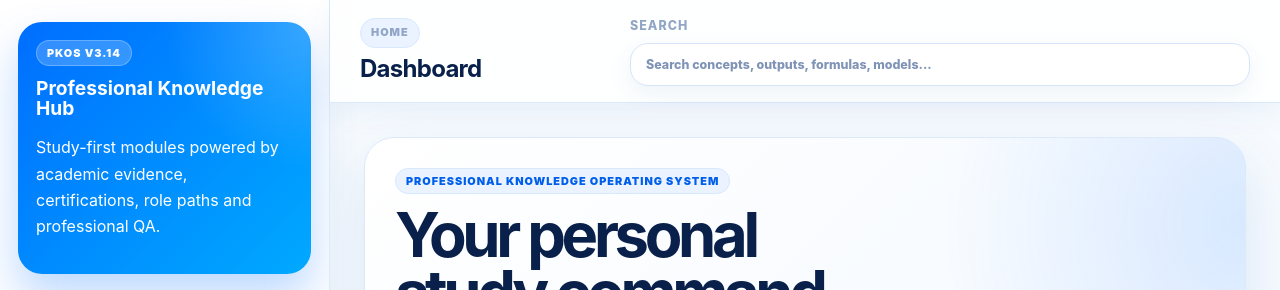
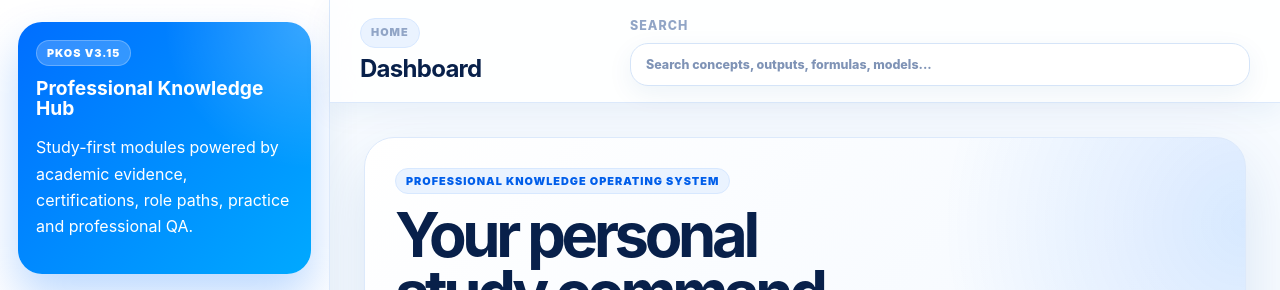
Before and after one commit to albertojrc/professional-knowledge-hub, a React (Vite) app: page / in a window 1280 px wide. Shown: the top 290 px of the page. Built offline with nearby package versions, Linux system fonts and the light colour scheme.

Commit message:
Add Practice Engine to sidebar

```diff
--- a/src/components/layout/Sidebar.tsx
+++ b/src/components/layout/Sidebar.tsx
@@ -27,6 +27,7 @@ const referenceNav: NavItem[] = [
   { id: 'knowledge-map', label: 'Knowledge Map', eyebrow: 'Connections', description: 'Map.', icon: 'KM' }
 ]
 const applicationNav: NavItem[] = [
+  { id: 'practice-engine', label: 'Practice Engine', eyebrow: 'Practice', description: 'Quizzes, cases and drills.', icon: 'PE' },
   { id: 'professional-scenarios', label: 'Professional Scenarios', eyebrow: 'Apply', description: 'Scenarios.', icon: 'SC' },
   { id: 'decision-playbooks', label: 'Decision Playbooks', eyebrow: 'Decide', description: 'Playbooks.', icon: 'DP' },
   { id: 'ml-models', label: 'ML Models', eyebrow: 'Machine Learning', description: 'ML models.', icon: 'ML' },
@@ -61,9 +62,9 @@ const navCatalog: NavItem[] = [...navItems, ...studyNav, ...referenceNav, ...app
 const groups = [
   { title: 'Study Modules', ids: ['dashboard', 'study-modules', 'data-science-analytics-study', 'finance-valuation-study', 'economics-markets-study', 'management-strategy-study', 'tools-platforms-study', 'banking-credit-risk-study', 'professional-certifications', 'global-search', 'knowledge-library', 'study-paths', 'learning-session', 'data-science', 'banking-finance', 'credit-risk', 'business-os'] as ViewId[] },
   { title: 'Reference & Cases', ids: ['formula-library', 'model-library', 'output-atlas', 'business-cases', 'knowledge-map'] as ViewId[] },
-  { title: 'Practice & Application', ids: ['professional-scenarios', 'decision-playbooks', 'ml-models', 'ml-graph-atlas'] as ViewId[] },
+  { title: 'Practice & Application', ids: ['practice-engine', 'professional-scenarios', 'decision-playbooks', 'ml-models', 'ml-graph-atlas'] as ViewId[] },
   { title: 'Evidence & QA', ids: ['source-command-center', 'academic-review-workspace', 'academic-file-registry', 'source-decision-board', 'promotion-queue', 'controlled-update-log', 'review-form-template', 'review-result-registry', 'source-governance-summary', 'source-pack-guide', 'source-batch-planner', 'material-inventory', 'course-area-map', 'evidence-expansion', 'source-coverage-qa', 'source-review-prep', 'source-review-execution', 'course-evidence', 'source-intake', 'intake-coverage-map', 'knowledge-factory', 'route-qa', 'phase-2-handoff', 'quality-review'] as ViewId[] }
 ]
 export function Sidebar({ activeView, onChangeView }: SidebarProps) {
-  return <aside className="sidebar"><div className="brand-panel"><span className="eyebrow">PKOS v3.14</span><h1>Professional Knowledge Hub</h1><p>Study-first modules powered by academic evidence, certifications, role paths and professional QA.</p></div>{groups.map((group) => <nav className="nav-group" key={group.title} aria-label={group.title}><div className="nav-title">{group.title}</div>{group.ids.map((id) => { const item = navCatalog.find((navItem) => navItem.id === id); if (!item) return null; return <button className={`nav-item ${activeView === id ? 'active' : ''}`} key={item.id} onClick={() => onChangeView(item.id)} type="button"><span className="nav-icon">{item.icon}</span><span><strong>{item.label}</strong><small>{item.eyebrow}</small></span></button> })}</nav>)}</aside>
+  return <aside className="sidebar"><div className="brand-panel"><span className="eyebrow">PKOS v3.15</span><h1>Professional Knowledge Hub</h1><p>Study-first modules powered by academic evidence, certifications, role paths, practice and professional QA.</p></div>{groups.map((group) => <nav className="nav-group" key={group.title} aria-label={group.title}><div className="nav-title">{group.title}</div>{group.ids.map((id) => { const item = navCatalog.find((navItem) => navItem.id === id); if (!item) return null; return <button className={`nav-item ${activeView === id ? 'active' : ''}`} key={item.id} onClick={() => onChangeView(item.id)} type="button"><span className="nav-icon">{item.icon}</span><span><strong>{item.label}</strong><small>{item.eyebrow}</small></span></button> })}</nav>)}</aside>
 }
```
